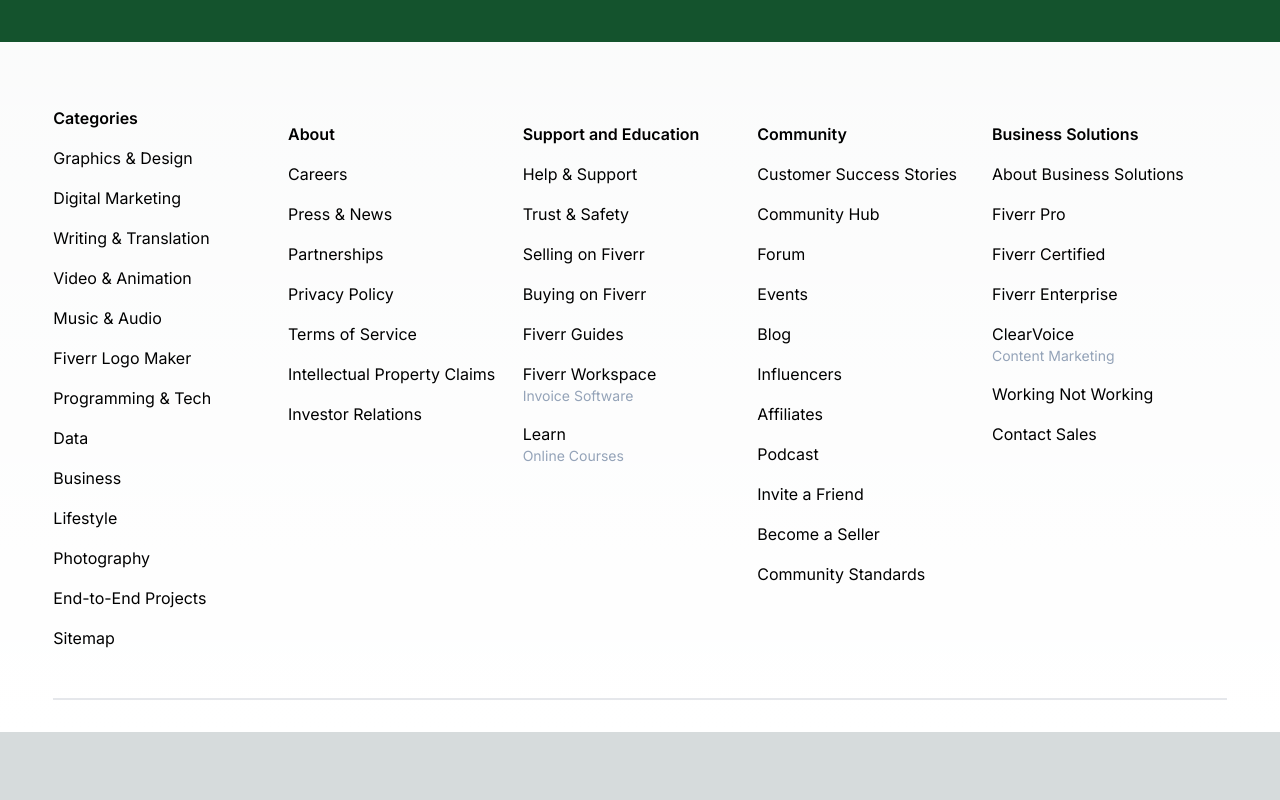
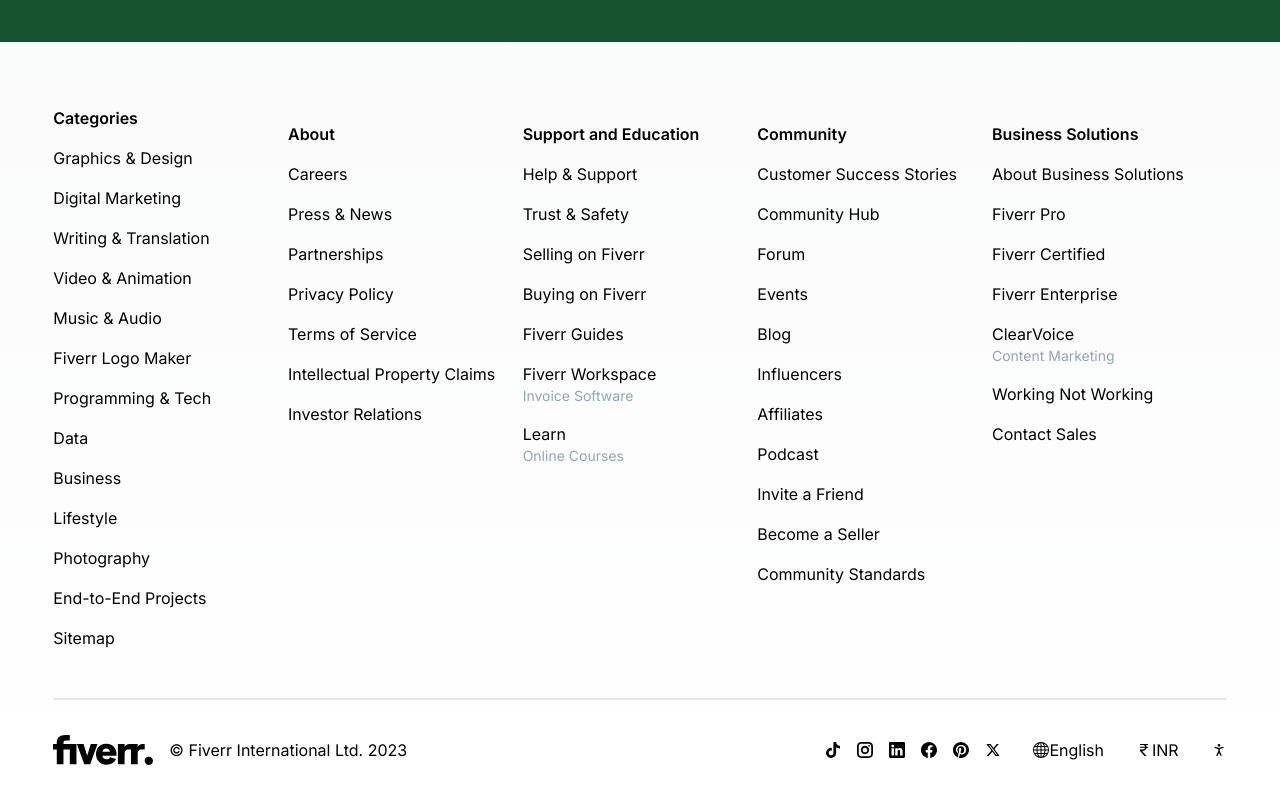
Before and after one commit to PuniaMohit/fiverr-clone, a Next.js app: page / in a window 1280 px wide. Shown: the part 5720-6520 px from the top of the page. Before the commit the page ends 6452 px from the top, so only its background shows below. Built offline with nearby package versions, Linux system fonts and the light colour scheme.

Commit message:
UI completed and responsinve also

```diff
--- a/app/Footer.js
+++ b/app/Footer.js
@@ -1,4 +1,14 @@
-const Footer = () => {
+import { SiFiverr } from "react-icons/si";
+import { FaTiktok } from "react-icons/fa";
+import { GrInstagram } from "react-icons/gr";
+import { BsLinkedin } from "react-icons/bs";
+import { BsFacebook } from "react-icons/bs";
+import { BsPinterest } from "react-icons/bs";
+import { RiTwitterXFill } from "react-icons/ri";
+import { BsGlobe } from "react-icons/bs";
+import { LuPersonStanding } from "react-icons/lu";
+import { BsCurrencyRupee } from "react-icons/bs";
+
 const categories = [
   "Categories",
   "Graphics & Design",
@@ -62,6 +72,8 @@ const Footer = () => {
   "Working Not Working",
   "Contact Sales",
 ];
+
+const Footer = () => {
   return (
     <div className="mt-48">
       <div className="w-full bg-green-900 text-center py-24">
@@ -73,7 +85,7 @@ const Footer = () => {
           See All Open Positions
         </button>
       </div>
-      <div className="sm:flex flex-wrap sm:gap-8 lg:gap-0 mt-16 mb-8 border-b-2 pb-8 w-11/12 mx-auto">
+      <div className="sm:flex flex-wrap sm:gap-8 lg:gap-0 mt-16 border-b-2 pb-8 w-11/12 mx-auto">
         <div className="lg:w-1/5">
           {categories.map((item, index) => (
             <div className={`mb-4 ${index === 0 && "font-semibold"}`}>
@@ -122,9 +134,32 @@ const Footer = () => {
           ))}
         </div>
       </div>
-      <div className="flex justify-between w-11/12 mx-auto">
-        <div className="flex gap-4"></div>
-        <div className="flex gap-4"></div>
+      <div className="md:flex justify-between w-11/12 mx-auto items-center md:mb-0 mb-4">
+        <div className="sm:flex gap-4 items-center mx-auto sm:mx-0 w-fit">
+          <SiFiverr size="100" className="mx-auto" />
+          <div>© Fiverr International Ltd. 2023</div>
+        </div>
+        <div className="sm:flex gap-8 items-center w-fit mx-auto sm:mx-0">
+          <div className="flex gap-4 items-center sm:mb-0 sm:mt-0 mt-4 mb-4">
+            <FaTiktok />
+            <GrInstagram />
+            <BsLinkedin />
+            <BsFacebook />
+            <BsPinterest />
+            <RiTwitterXFill />
+          </div>
+          <div className="flex gap-8 items-center">
+            <div className="flex items-center ">
+              <BsGlobe />
+              <div>English</div>
+            </div>
+            <div className="flex items-center ">
+              <BsCurrencyRupee />
+              <div>INR</div>
+            </div>
+            <LuPersonStanding className="" />
+          </div>
+        </div>
       </div>
     </div>
   );
--- a/app/globals.css
+++ b/app/globals.css
@@ -31,6 +31,7 @@
   .job-container {
     width: 45%;
   }
+
   .offices-container {
     margin-top: 1150px;
   }
@@ -44,6 +45,7 @@
   .mobile-navbar {
     display: none;
   }
+
   .desktop-navbar {
     display: block;
   }
@@ -53,20 +55,31 @@
   .desktop-navbar {
     display: none;
   }
+
   .mobile-navbar {
     display: block;
   }
+
   .job-container {
     width: 100%;
   }
+
   .offices-container {
     margin-top: 1900px;
+  }
+
+  .fiverr-way-container {
+    width: 45%;
   }
 }
 
 @media (max-width: 426px) {
   .offices-container {
     margin-top: 2000px;
+  }
+
+  .fiverr-way-container {
+    width: 90%;
   }
 }
 
@@ -77,16 +90,12 @@
 }
 
 @media (prefers-color-scheme: dark) {
-  :root {
-  }
+  :root {}
 }
 
 body {
   color: rgb(var(--foreground-rgb));
-  background: linear-gradient(
-      to bottom,
+  background: linear-gradient(to bottom,
       transparent,
-      rgb(var(--background-end-rgb))
-    )
-    rgb(var(--background-start-rgb));
+      rgb(var(--background-end-rgb))) rgb(var(--background-start-rgb));
 }
--- a/app/page.js
+++ b/app/page.js
@@ -247,7 +247,7 @@ export default function HomePage() {
           ))}
         </div>
       </div>
-      <div className="grid md:grid-cols-4 gap-4 mt-24 grid-cols-6 ">
+      <div className="grid md:grid-cols-4 sm:gap-4 gap-1 mt-24 grid-cols-6 ">
         <div className="md:col-span-1 col-span-2">
           <Image src={gridImageOne} />
         </div>
```
Lines whose indentation alone changed are shown as unchanged.
